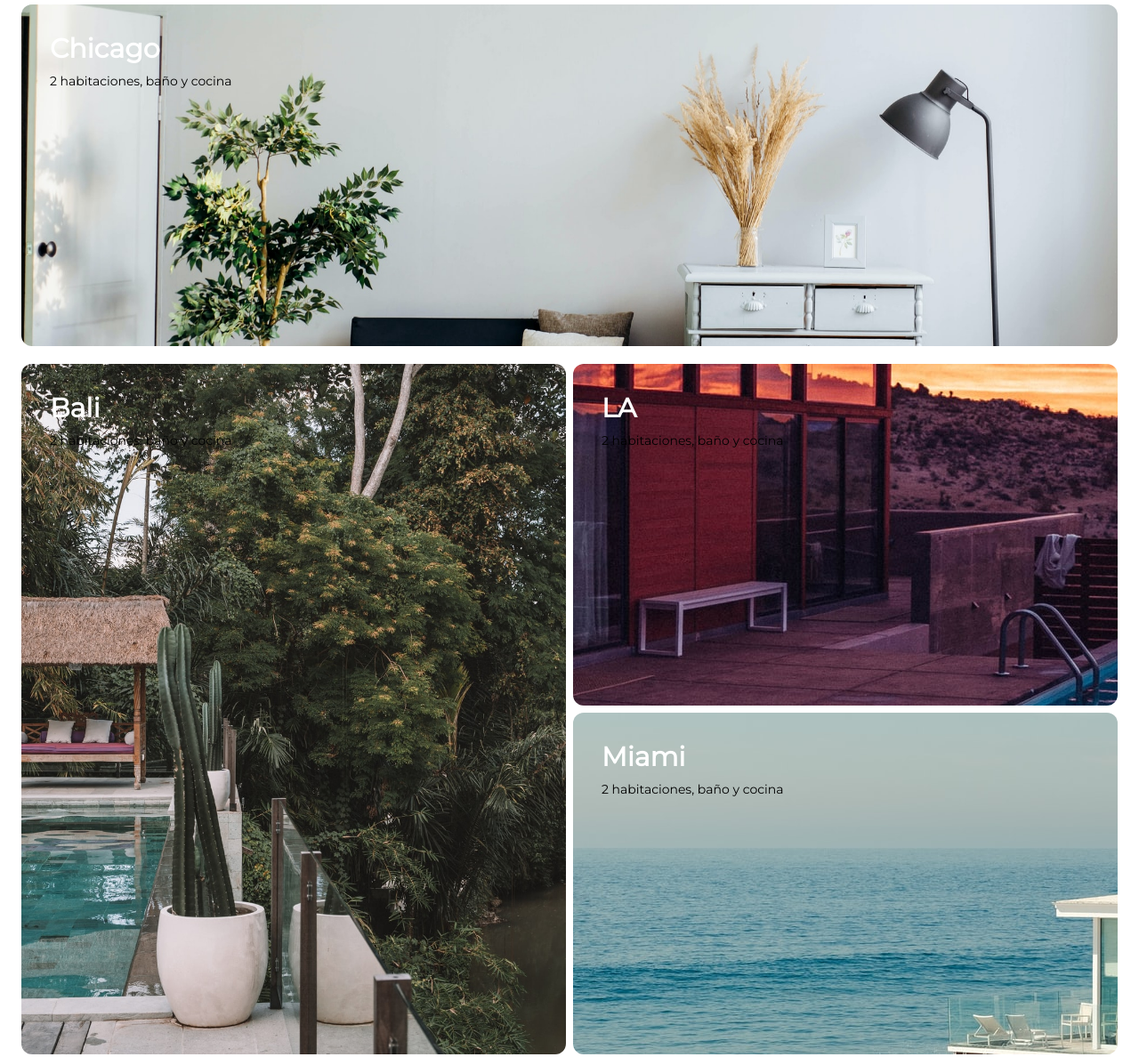
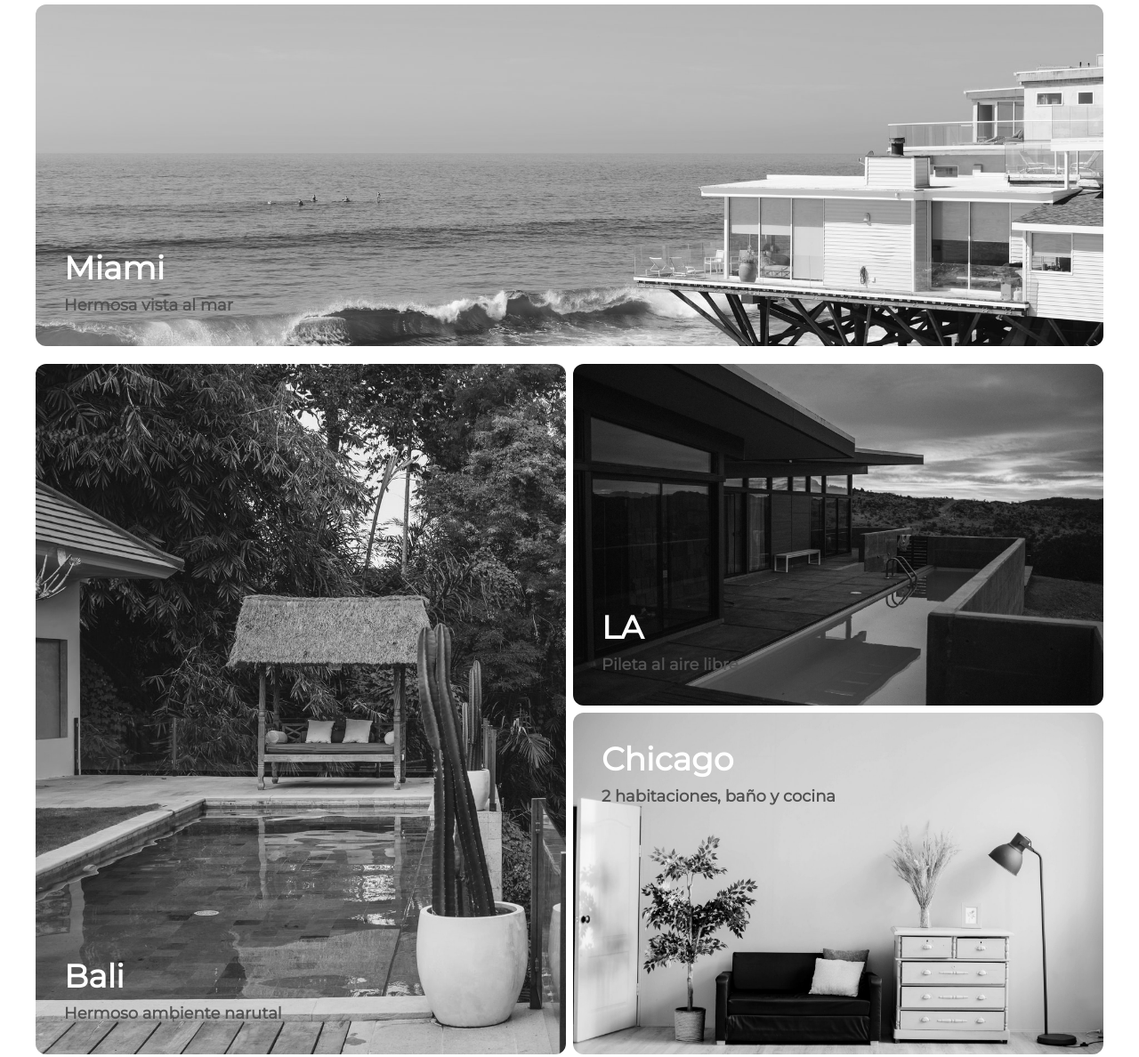
Before and after one commit to lufz88/landing-page-tailwind, a website: page public/index.html in a window 1280 px wide. Shown: the part 843-2031 px from the top of the page at 89% size. Drawn offline with Linux system fonts and the light colour scheme.

Commit message:
textos y animaciones en rentas destacadas

```diff
--- a/public/index.html
+++ b/public/index.html
@@ -37,7 +37,7 @@
         </div>
       </div>
     </div>
-    <div class="p-6 rounded-lg h-auto" id="recomendados">
+    <div class="p-6 rounded-lg h-auto lg:px-10" id="recomendados">
       <p class="text-3xl font-semibold text-primary">Recomendados</p>
       <div class="w-auto h-72 flex space-x-6 items-center mt-6 overflow-y-hidden overscroll-x-contain no-scrollbar">
 
@@ -93,32 +93,36 @@
 
       </div>
     </div>
-    <div class="px-6 w-full h-auto" id="rentas_destacadas">
+    <div class="px-6 w-full h-auto lg:px-10" id="rentas_destacadas">
       <p class="text-3xl text-primary font-semibold pb-6 mb-2">Rentas destacadas</p>
       <div
         class="w-full flex flex-col space-y-6 items-center justify-center lg:grid lg:grid-cols-2 lg:grid-rows-3 gap-2">
         <div class="w-full lg:col-span-full">
-          <div class="w-full h-96 bg-chicago bg-cover bg-center rounded-xl ">
-            <p class="CardTitle">Chicago</p>
-            <p class="text-sm pl-8 text-black  mr-24">2 habitaciones, baño y cocina</p>
+          <div
+            class="w-full h-96 bg-miami bg-cover bg-center rounded-xl grayscale transition-all transform duration-500 ease-in-out  hover:grayscale-0 hover:scale-95 lg:flex lg:flex-col lg:justify-end lg:pb-8">
+            <p class="CardTitle lg:text-4xl">Miami</p>
+            <p class="text-sm pl-8 text-primary mr-24 lg:font-bold lg:text-lg">Hermosa vista al mar</p>
           </div>
         </div>
         <div class="w-full lg:col-span-1 lg:row-span-2 lg:h-full">
-          <div class="w-full h-96 bg-bali bg-center bg-cover rounded-xl lg:h-full">
-            <p class="CardTitle">Bali</p>
-            <p class="text-sm pl-8 text-black  mr-24">2 habitaciones, baño y cocina</p>
+          <div
+            class="w-full h-96 bg-bali bg-cover rounded-xl lg:h-full grayscale transition-all transform duration-500 ease-in-out  hover:grayscale-0 hover:scale-95 lg:flex lg:flex-col lg:justify-end lg:pb-8">
+            <p class="CardTitle lg:text-4xl">Bali</p>
+            <p class="text-sm pl-8 text-primary mr-24 lg:font-bold lg:text-lg">Hermoso ambiente narutal</p>
           </div>
         </div>
         <div class="w-full lg:col-span-1 lg:row-span-1 lg:h-full">
-          <div class="w-full h-96 bg-LA bg-center rounded-xl lg:h-full">
-            <p class="CardTitle">LA</p>
-            <p class="text-sm pl-8 text-black  mr-24">2 habitaciones, baño y cocina</p>
+          <div
+            class="w-full h-96 bg-LA bg-center bg-cover rounded-xl lg:h-full grayscale transition-all transform duration-500 ease-in-out  hover:grayscale-0 hover:scale-95 lg:flex lg:flex-col lg:justify-end lg:pb-8">
+            <p class="CardTitle lg:text-4xl">LA</p>
+            <p class="text-sm pl-8 text-primary mr-24 lg:font-bold lg:text-lg">Pileta al aire libre</p>
           </div>
         </div>
         <div class="w-full lg:col-span-1 lg:row-span-1 lg:h-full">
-          <div class="w-full h-96 bg-miami bg-center rounded-xl lg:h-full">
-            <p class="CardTitle">Miami</p>
-            <p class="text-sm pl-8 text-black  mr-24">2 habitaciones, baño y cocina</p>
+          <div
+            class="w-full h-96 bg-chicago bg-center bg-cover rounded-xl lg:h-full grayscale transition-all transform duration-500 ease-in-out  hover:grayscale-0 hover:scale-95 ">
+            <p class="CardTitle lg:text-4xl">Chicago</p>
+            <p class="text-sm pl-8 text-primary mr-24 lg:font-bold lg:text-lg">2 habitaciones, baño y cocina</p>
           </div>
         </div>
 
@@ -126,7 +130,7 @@
     </div>
 
     </div>
-    <div class="w-full h-auto" id="faqs">
+    <div class="w-full h-auto mt-4 lg:px-4" id="faqs">
       <div class="w-full h-full px-6 flex flex-col space-y-4">
         <p class=" text-3xl text-primary font-semibold mt-6">FAQS</p>
         <div>
@@ -155,7 +159,7 @@
       </div>
     </div>
   </section>
-  <footer class="w-full h-auto mt-4 bg-gray-200 p-6  space-y-2">
+  <footer class="w-full h-auto mt-4 bg-gray-200 p-6 space-y-2 lg:px-10">
     <p class="text-lg text-primary">Acerca de nosotros</p>
     <p class="text-sm text-secondary">Inversionistas</p>
     <p class="text-sm text-secondary">Empleos</p>
```
Also changed, not shown: public/css/tailwind.css.
